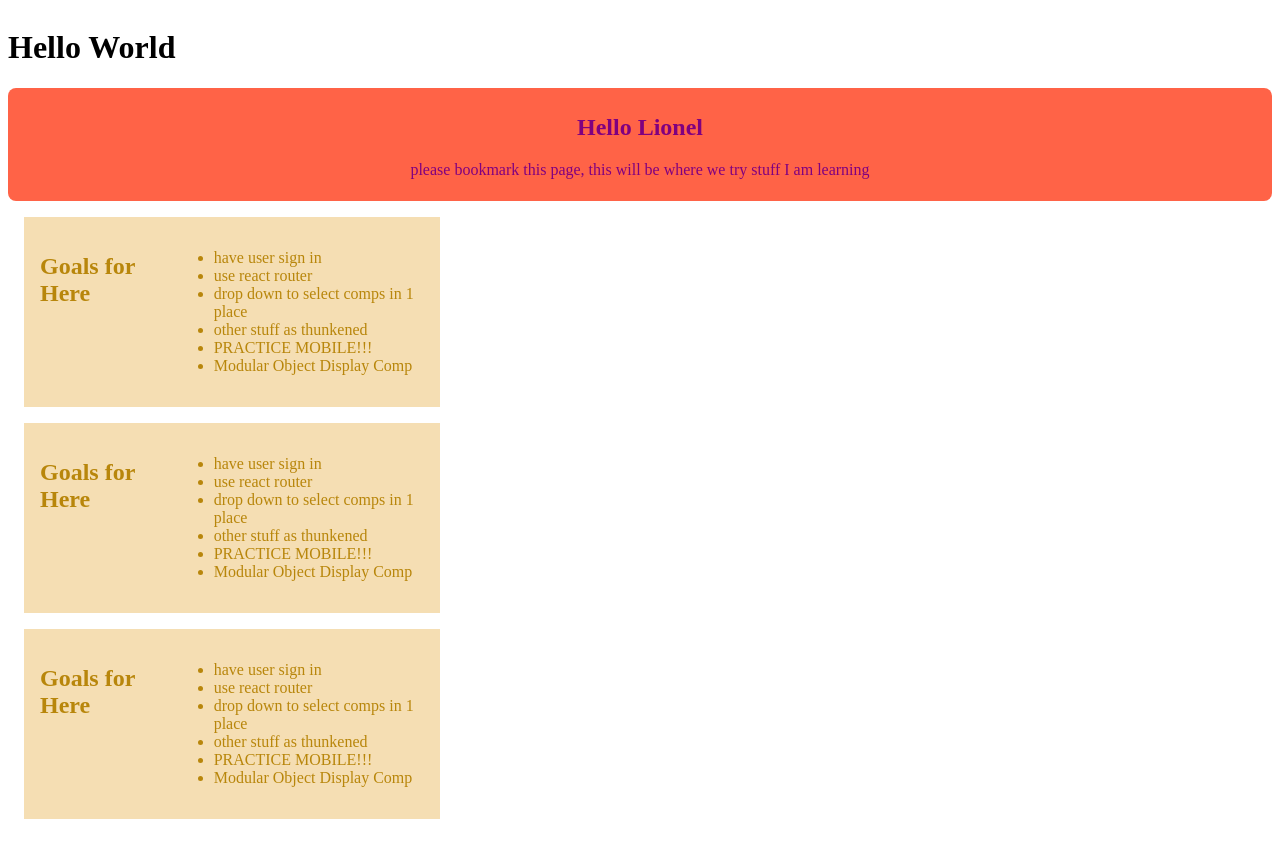
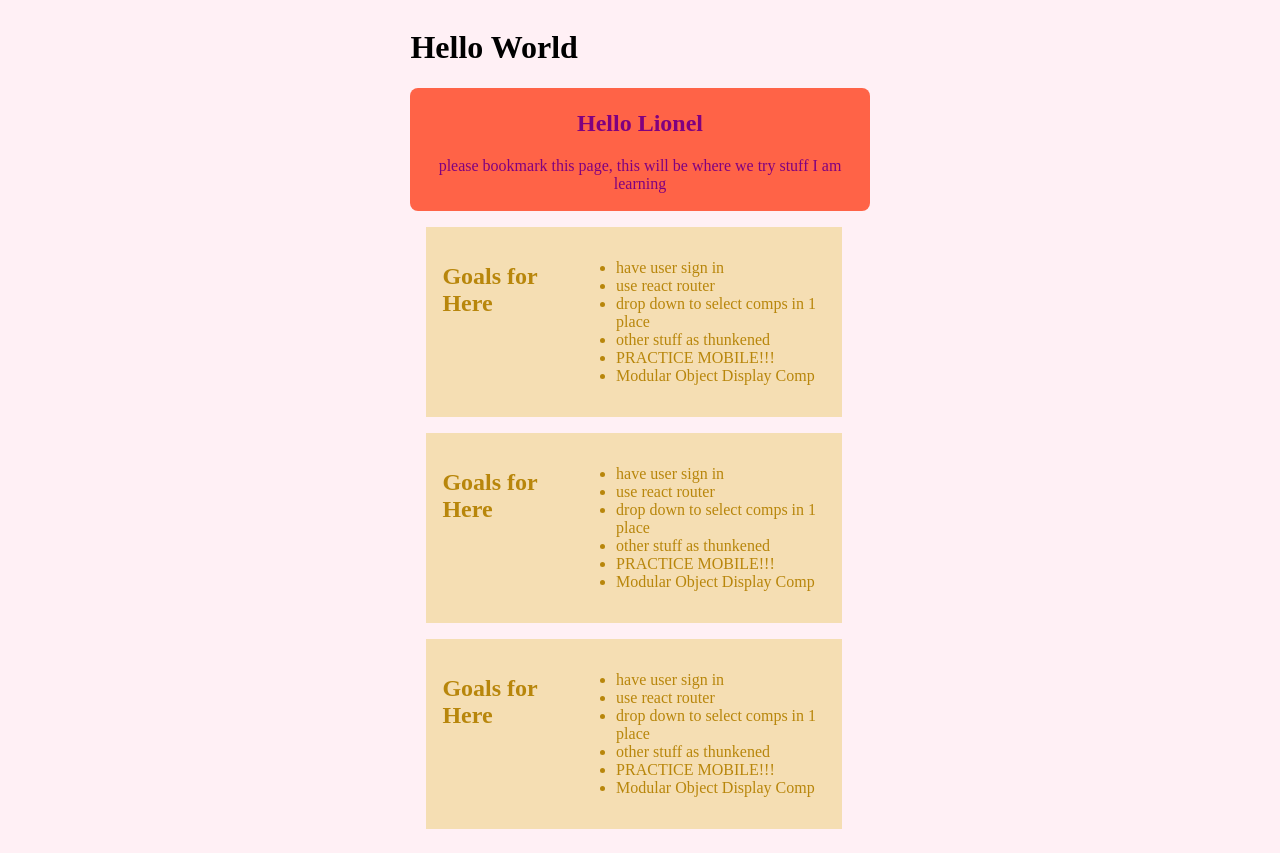
Before and after one commit to JF-LL-codebuds/react-play-study-fe, a React app: page / in a window 1280 px wide. Built offline with nearby package versions, Linux system fonts and the light colour scheme.

Commit message:
basic app styling

```diff
--- a/src/components/app.css
+++ b/src/components/app.css
@@ -1,3 +1,11 @@
 body {
+  background-color: honeydew;
+  background-color: lavenderblush;
+  justify-content: center;
   display: grid;
 }
+
+.goalsSection {
+  display: flex;
+  flex-wrap: wrap;
+}
```
